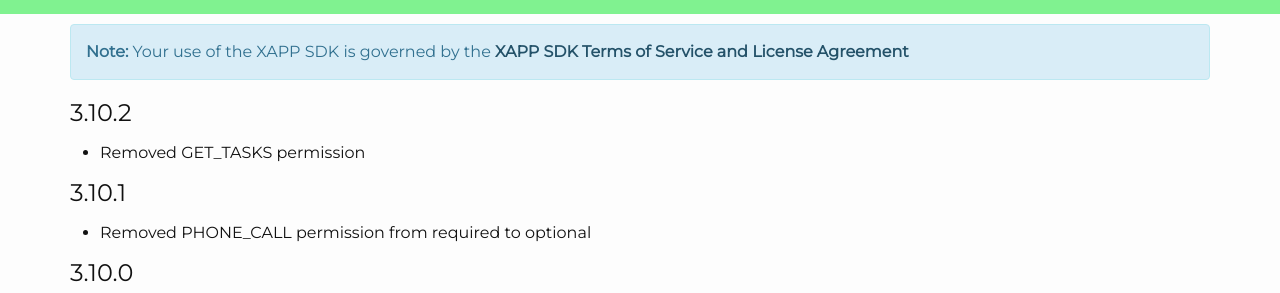
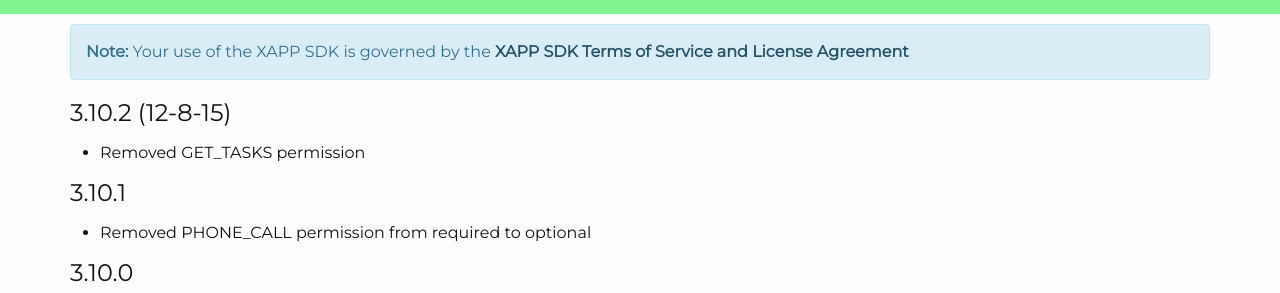
Before and after one commit to chrsdietz/Documentation, a Jekyll site: the page built from _android/release-notes.markdown, in a window 1280 px wide. Shown: the part 241-534 px from the top of the page. Built offline with Jekyll 4.4.1, drawn with Linux system fonts in a browser that asks for light colours; nearby versions of some CDN libraries; library files that are not in the unit come from our copies; Markdown is read by kramdown in place of the engine named in the settings; comment, search, counter and statistics services are not loaded.

Commit message:
release notes updated

```diff
--- a/_android/release-notes.markdown
+++ b/_android/release-notes.markdown
@@ -5,7 +5,7 @@
   - Android
 ---
 
-### 3.10.2
+### 3.10.2 (12-8-15)
 
 * Removed GET_TASKS permission
 
```
